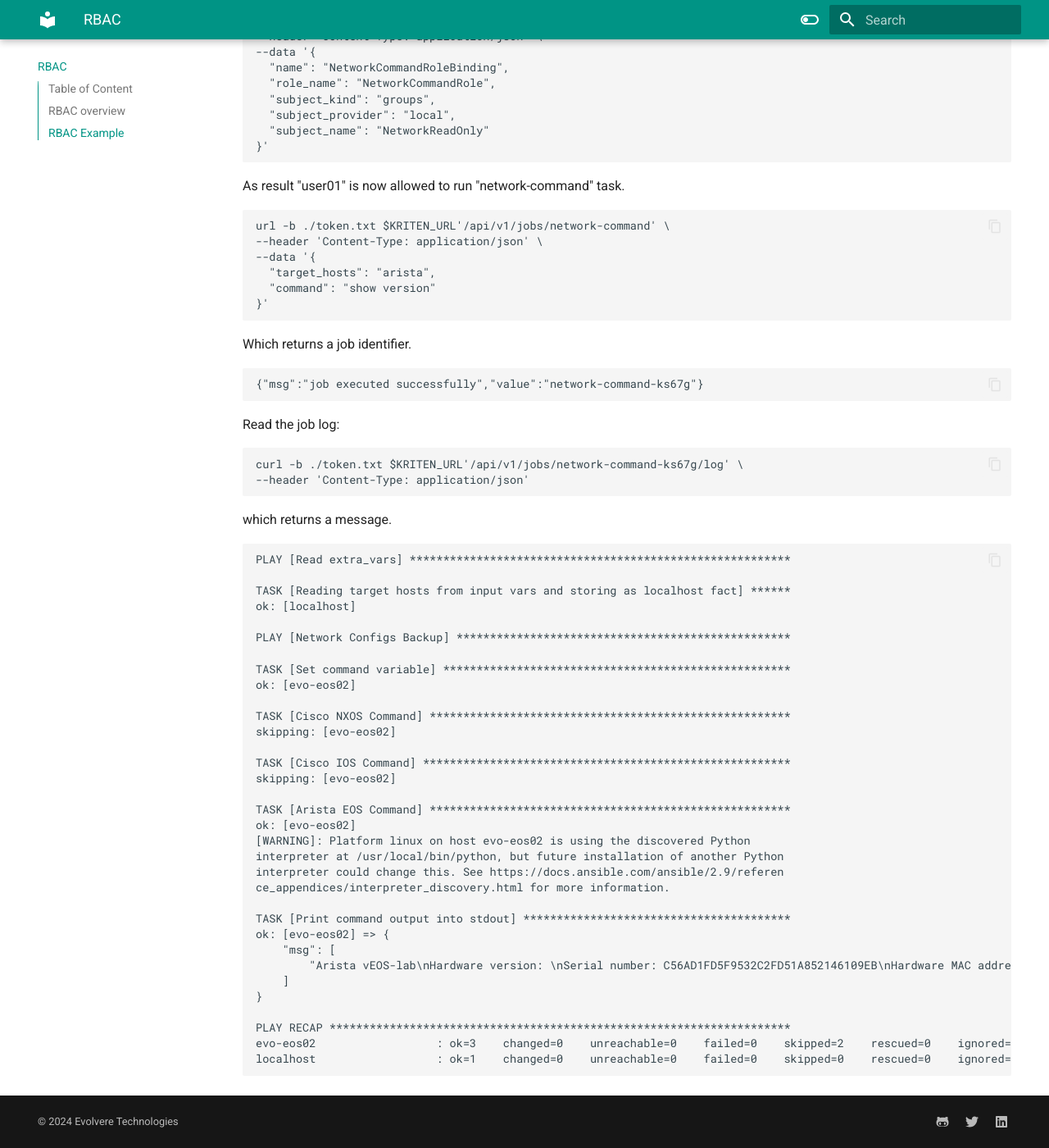
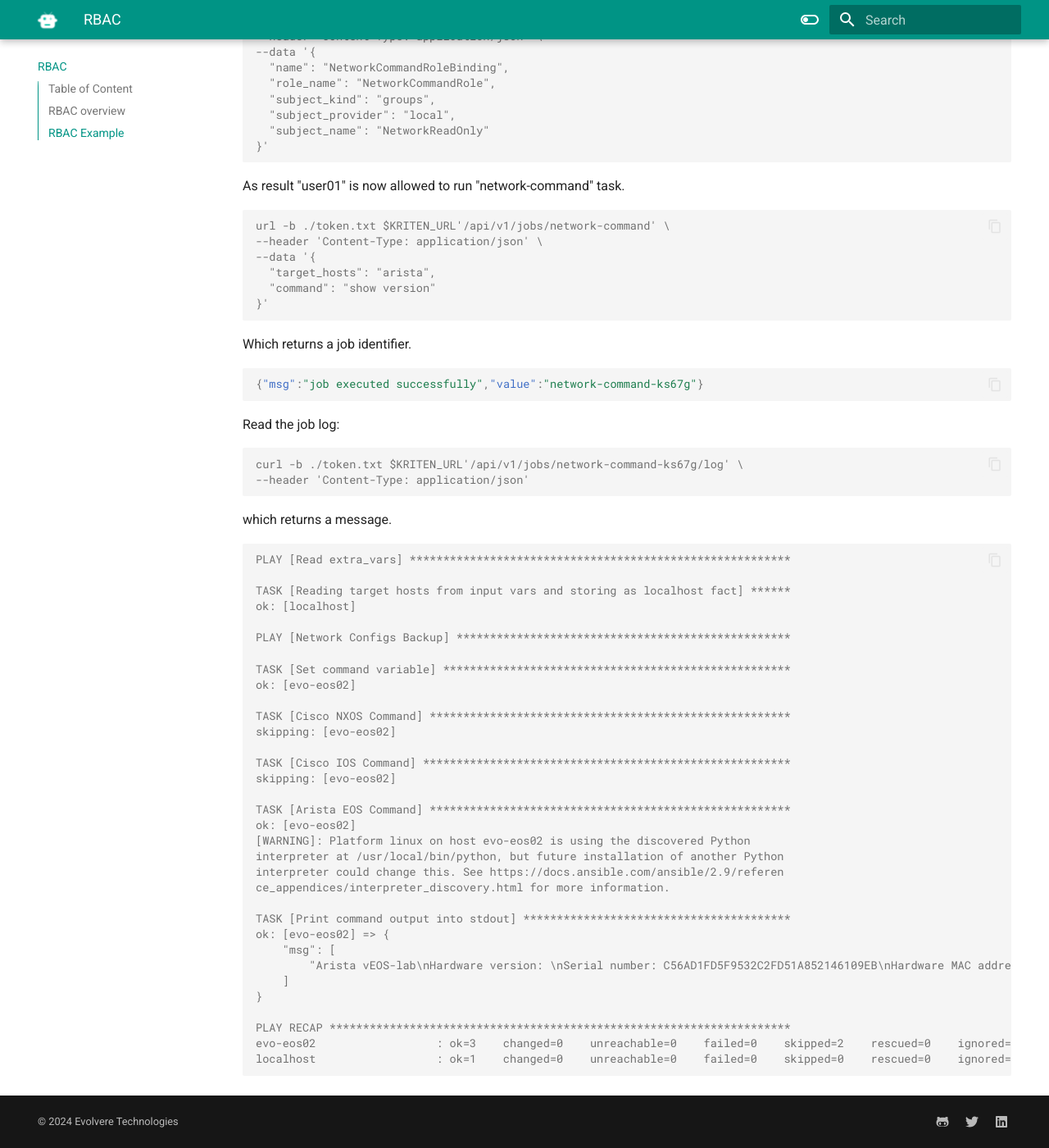
Before and after one commit to kriten-io/kriten-docs, an MkDocs documentation site: the page built from docs/rbac.md, in a window 1280 px wide and 1400 px high, scrolled down 3526 px. Shown: the whole window at 82% size. Built offline with MkDocs 1.6.1 and Material for MkDocs 9.7.7, drawn with Linux system fonts in a browser that asks for light colours; some of the changed text lies outside the part shown.

Commit message:
logo and extensions added

```diff
--- a/mkdocs.yml
+++ b/mkdocs.yml
@@ -1,6 +1,9 @@
-site_name: Kriten
+site_name: kriten
 theme:
   name: material
+  logo: assets/logo.png
+  favicon: assets/logo.png
+  # favicon: images/favicon.png
   features:
     - navigation.tabs
     - navigation.sections
@@ -36,5 +39,22 @@
     - icon: fontawesome/brands/linkedin
       link: https://www.linkedin.com/company/evolvere-technologies
 
+markdown_extensions:
+  - pymdownx.highlight:
+      anchor_linenums: true
+  - pymdownx.inlinehilite
+  - pymdownx.snippets
+  - admonition
+  - pymdownx.arithmatex:
+      generic: true
+  - footnotes
+  - pymdownx.details
+  - pymdownx.superfences
+  - pymdownx.mark
+  - attr_list
+  - pymdownx.emoji:
+      emoji_index: !!python/name:materialx.emoji.twemoji
+      emoji_generator: !!python/name:materialx.emoji.to_svg
+
 copyright: |
   &copy; 2024 <a href="https://github.com/kriten-io"  target="_blank" rel="noopener">Evolvere Technologies</a>
```
Also changed, not shown: docs/assets/logo.png (added).
